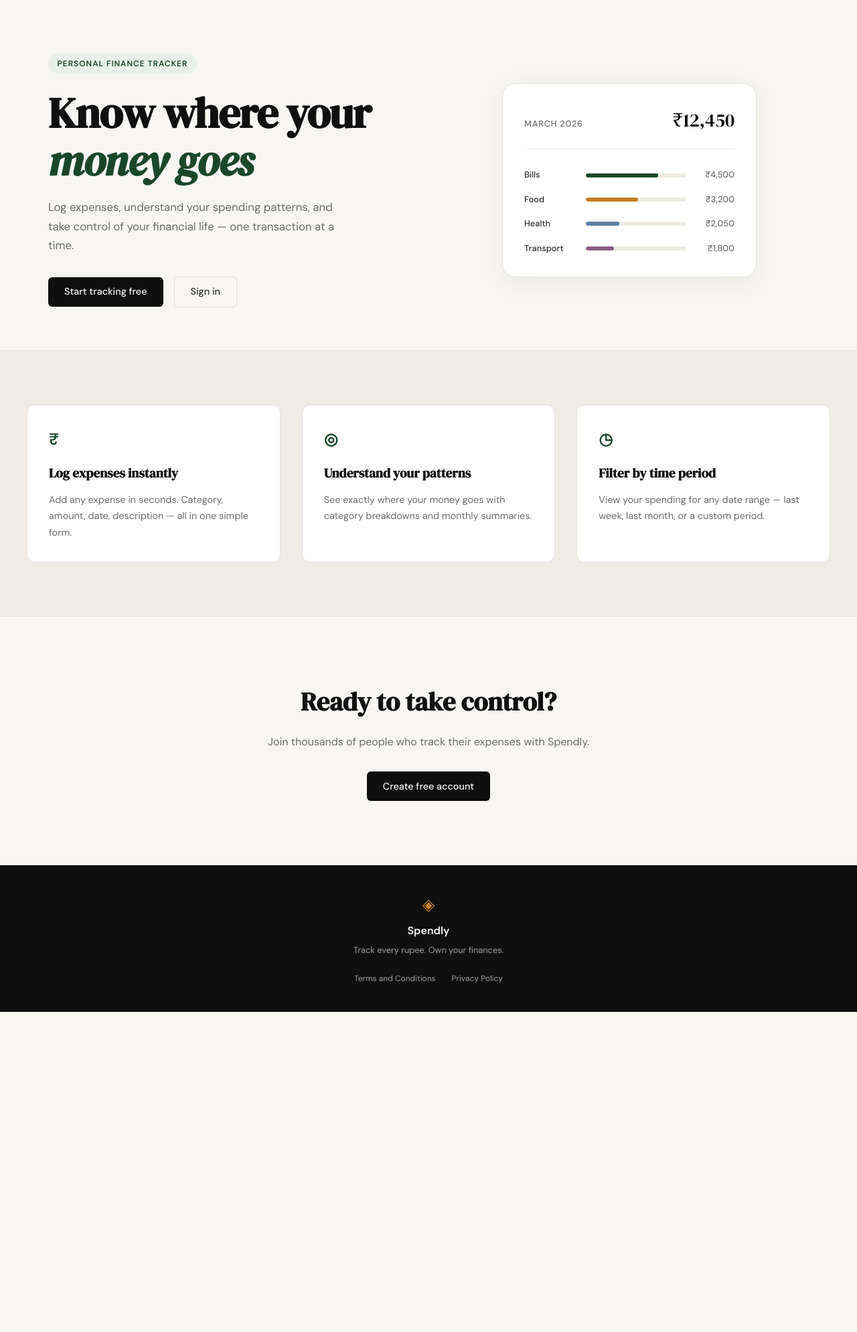
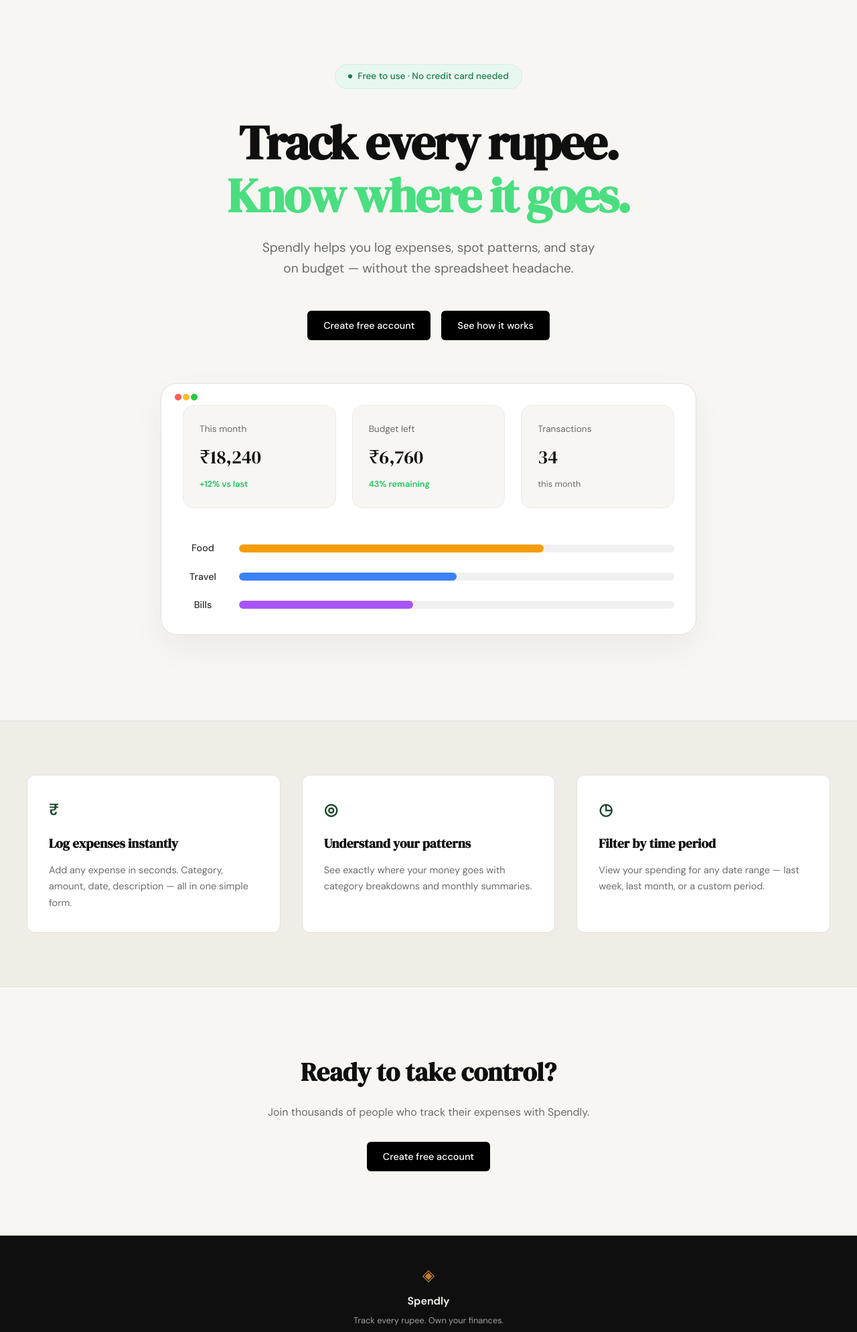
Before and after one commit to vincent-silveira/spendly, a Flask app: page / in a window 1280 px wide. Shown: the part 61-2050 px from the top of the page at 67% size. Before the commit the page ends 1572 px from the top, so only its background shows below. Run offline with Flask 3, Linux system fonts and the light colour scheme.

Commit message:
landing: redesign hero section to match mockup

```diff
--- a/static/css/style.css
+++ b/static/css/style.css
@@ -124,137 +124,191 @@ a { color: inherit; text-decoration: none; }
 /* ------------------------------------------------------------------ */
 
 .hero {
-    padding: 5rem 2rem 4rem;
-    display: grid;
-    grid-template-columns: 1fr 1fr;
-    gap: 4rem;
+    padding: 6rem 2rem 8rem;
+    display: flex;
+    flex-direction: column;
     align-items: center;
+    text-align: center;
     max-width: var(--max-width);
     margin: 0 auto;
+    gap: 4rem;
 }
 
 .hero-badge {
-    display: inline-block;
-    background: var(--accent-light);
-    color: var(--accent);
-    font-size: 0.75rem;
-    font-weight: 600;
-    letter-spacing: 0.08em;
-    text-transform: uppercase;
-    padding: 0.35rem 0.85rem;
+    display: inline-flex;
+    align-items: center;
+    gap: 0.5rem;
+    background: #e8f8ef;
+    color: #1a7a4a;
+    font-size: 0.85rem;
+    font-weight: 500;
+    padding: 0.4rem 1.2rem;
     border-radius: 999px;
-    margin-bottom: 1.5rem;
+    margin-bottom: 2.5rem;
+    border: 1px solid #d1eee0;
+}
+
+.hero-badge::before {
+    content: '';
+    width: 6px;
+    height: 6px;
+    background: #1a7a4a;
+    border-radius: 50%;
 }
 
 .hero-title {
     font-family: var(--font-display);
-    font-size: clamp(2.5rem, 5vw, 4rem);
+    font-size: clamp(2.5rem, 6vw, 4.5rem);
     line-height: 1.1;
-    letter-spacing: -0.02em;
+    letter-spacing: -0.03em;
     color: var(--ink);
-    margin-bottom: 1.25rem;
+    margin-bottom: 1.5rem;
 }
 
-.hero-title em {
-    font-style: italic;
-    color: var(--accent);
+.hero-title .highlight {
+    color: #4ade80;
 }
 
 .hero-subtitle {
-    font-size: 1.05rem;
+    font-size: 1.2rem;
     color: var(--ink-muted);
-    line-height: 1.7;
-    max-width: 460px;
-    margin-bottom: 2rem;
+    line-height: 1.6;
+    max-width: 640px;
+    margin: 0 auto 3rem;
 }
 
 .hero-actions {
     display: flex;
     gap: 1rem;
-    align-items: center;
+    justify-content: center;
+}
+
+/* Updated Buttons to match image */
+.btn-primary {
+    background: #000 !important;
+    color: #fff !important;
+    padding: 0.8rem 2rem;
+    border-radius: 999px;
+    font-weight: 600;
+}
+
+.btn-ghost {
+    background: #000 !important;
+    color: #fff !important;
+    padding: 0.8rem 2rem;
+    border-radius: 999px;
+    font-weight: 600;
+    border: none !important;
 }
 
 /* ------------------------------------------------------------------ */
-/* Mock card (hero visual)                                             */
+/* Mock Dashboard Visual                                               */
 /* ------------------------------------------------------------------ */
 
 .hero-visual {
+    width: 100%;
     display: flex;
     justify-content: center;
 }
 
-.mock-card {
+.mock-dashboard {
     background: var(--paper-card);
     border: 1px solid var(--border);
-    border-radius: var(--radius-lg);
+    border-radius: 24px;
     padding: 2rem;
     width: 100%;
-    max-width: 380px;
-    box-shadow: 0 8px 40px rgba(0,0,0,0.06);
+    max-width: 800px;
+    box-shadow: 0 20px 50px rgba(0,0,0,0.05);
+    position: relative;
 }
 
-.mock-card-header {
-    display: flex;
-    justify-content: space-between;
-    align-items: baseline;
-    margin-bottom: 1.75rem;
-    padding-bottom: 1.25rem;
-    border-bottom: 1px solid var(--border-soft);
+.mock-dashboard::before {
+    content: '';
+    position: absolute;
+    top: 15px;
+    left: 20px;
+    width: 10px;
+    height: 10px;
+    background: #ff5f56;
+    border-radius: 50%;
+    box-shadow: 12px 0 0 #ffbd2e, 24px 0 0 #27c93f;
 }
 
-.mock-label {
-    font-size: 0.8rem;
-    font-weight: 500;
-    color: var(--ink-muted);
-    text-transform: uppercase;
-    letter-spacing: 0.06em;
+.dashboard-stats {
+    display: grid;
+    grid-template-columns: repeat(3, 1fr);
+    gap: 1.5rem;
+    margin-bottom: 3rem;
 }
 
-.mock-total {
+.stat-card {
+    background: var(--paper);
+    border: 1px solid var(--border-soft);
+    border-radius: 16px;
+    padding: 1.5rem;
+    text-align: left;
+}
+
+.stat-label {
+    display: block;
+    font-size: 0.85rem;
+    color: var(--ink-muted);
+    margin-bottom: 0.5rem;
+}
+
+.stat-value {
+    display: block;
     font-family: var(--font-display);
     font-size: 1.75rem;
     color: var(--ink);
+    margin-bottom: 0.25rem;
 }
 
-.mock-bars { display: flex; flex-direction: column; gap: 1rem; }
-
-.mock-bar-row {
-    display: grid;
-    grid-template-columns: 80px 1fr 60px;
-    align-items: center;
-    gap: 0.75rem;
+.stat-trend {
+    font-size: 0.8rem;
+    color: var(--ink-muted);
 }
 
-.mock-cat {
-    font-size: 0.8rem;
-    font-weight: 500;
-    color: var(--ink-soft);
+.stat-trend.positive {
+    color: #22c55e;
+    font-weight: 600;
 }
 
-.mock-bar-track {
-    height: 6px;
-    background: var(--border-soft);
+.dashboard-bars {
+    display: flex;
+    flex-direction: column;
+    gap: 1.2rem;
+}
+
+.bar-row {
+    display: flex;
+    align-items: center;
+    gap: 1.5rem;
+}
+
+.bar-cat {
+    width: 60px;
+    font-size: 0.9rem;
+    color: var(--ink-soft);
+    font-weight: 500;
+}
+
+.bar-track {
+    flex: 1;
+    height: 12px;
+    background: #f0f0f0;
     border-radius: 999px;
     overflow: hidden;
 }
 
-.mock-bar {
+.bar-fill {
     height: 100%;
-    background: var(--accent);
     border-radius: 999px;
-    transition: width 0.6s ease;
 }
 
-.mock-bar-2 { background: var(--accent-2); }
-.mock-bar-3 { background: #5b7fa6; }
-.mock-bar-4 { background: #8b5e83; }
-
-.mock-amt {
-    font-size: 0.8rem;
-    font-weight: 500;
-    color: var(--ink-muted);
-    text-align: right;
-}
+.bar-orange { background: #f59e0b; }
+.bar-blue { background: #3b82f6; }
+.bar-purple { background: #a855f7; }
 
 /* ------------------------------------------------------------------ */
 /* Buttons                                                             */
--- a/templates/landing.html
+++ b/templates/landing.html
@@ -6,55 +6,51 @@
 
 <section class="hero">
     <div class="hero-inner">
-        <div class="hero-badge">Personal Finance Tracker</div>
+        <div class="hero-badge">Free to use &middot; No credit card needed</div>
         <h1 class="hero-title">
-            Know where your<br>
-            <em>money goes</em>
+            Track every rupee.<br>
+            <span class="highlight">Know where it goes.</span>
         </h1>
         <p class="hero-subtitle">
-            Log expenses, understand your spending patterns,
-            and take control of your financial life —
-            one transaction at a time.
+            Spendly helps you log expenses, spot patterns, and stay<br>
+            on budget &mdash; without the spreadsheet headache.
         </p>
         <div class="hero-actions">
-            <a href="{{ url_for('register') }}" class="btn-primary">Start tracking free</a>
-            <a href="{{ url_for('login') }}" class="btn-ghost">Sign in</a>
+            <a href="{{ url_for('register') }}" class="btn-primary">Create free account</a>
+            <a href="#" class="btn-ghost">See how it works</a>
         </div>
     </div>
     <div class="hero-visual">
-        <div class="mock-card">
-            <div class="mock-card-header">
-                <span class="mock-label">March 2026</span>
-                <span class="mock-total">₹12,450</span>
+        <div class="mock-dashboard">
+            <div class="dashboard-stats">
+                <div class="stat-card">
+                    <span class="stat-label">This month</span>
+                    <span class="stat-value">₹18,240</span>
+                    <span class="stat-trend positive">+12% vs last</span>
+                </div>
+                <div class="stat-card">
+                    <span class="stat-label">Budget left</span>
+                    <span class="stat-value">₹6,760</span>
+                    <span class="stat-trend positive">43% remaining</span>
+                </div>
+                <div class="stat-card">
+                    <span class="stat-label">Transactions</span>
+                    <span class="stat-value">34</span>
+                    <span class="stat-trend">this month</span>
+                </div>
             </div>
-            <div class="mock-bars">
-                <div class="mock-bar-row">
-                    <span class="mock-cat">Bills</span>
-                    <div class="mock-bar-track">
-                        <div class="mock-bar" style="width: 72%"></div>
-                    </div>
-                    <span class="mock-amt">₹4,500</span>
+            <div class="dashboard-bars">
+                <div class="bar-row">
+                    <span class="bar-cat">Food</span>
+                    <div class="bar-track"><div class="bar-fill bar-orange" style="width: 70%"></div></div>
                 </div>
-                <div class="mock-bar-row">
-                    <span class="mock-cat">Food</span>
-                    <div class="mock-bar-track">
-                        <div class="mock-bar mock-bar-2" style="width: 52%"></div>
-                    </div>
-                    <span class="mock-amt">₹3,200</span>
+                <div class="bar-row">
+                    <span class="bar-cat">Travel</span>
+                    <div class="bar-track"><div class="bar-fill bar-blue" style="width: 50%"></div></div>
                 </div>
-                <div class="mock-bar-row">
-                    <span class="mock-cat">Health</span>
-                    <div class="mock-bar-track">
-                        <div class="mock-bar mock-bar-3" style="width: 33%"></div>
-                    </div>
-                    <span class="mock-amt">₹2,050</span>
-                </div>
-                <div class="mock-bar-row">
-                    <span class="mock-cat">Transport</span>
-                    <div class="mock-bar-track">
-                        <div class="mock-bar mock-bar-4" style="width: 28%"></div>
-                    </div>
-                    <span class="mock-amt">₹1,800</span>
+                <div class="bar-row">
+                    <span class="bar-cat">Bills</span>
+                    <div class="bar-track"><div class="bar-fill bar-purple" style="width: 40%"></div></div>
                 </div>
             </div>
         </div>
```
